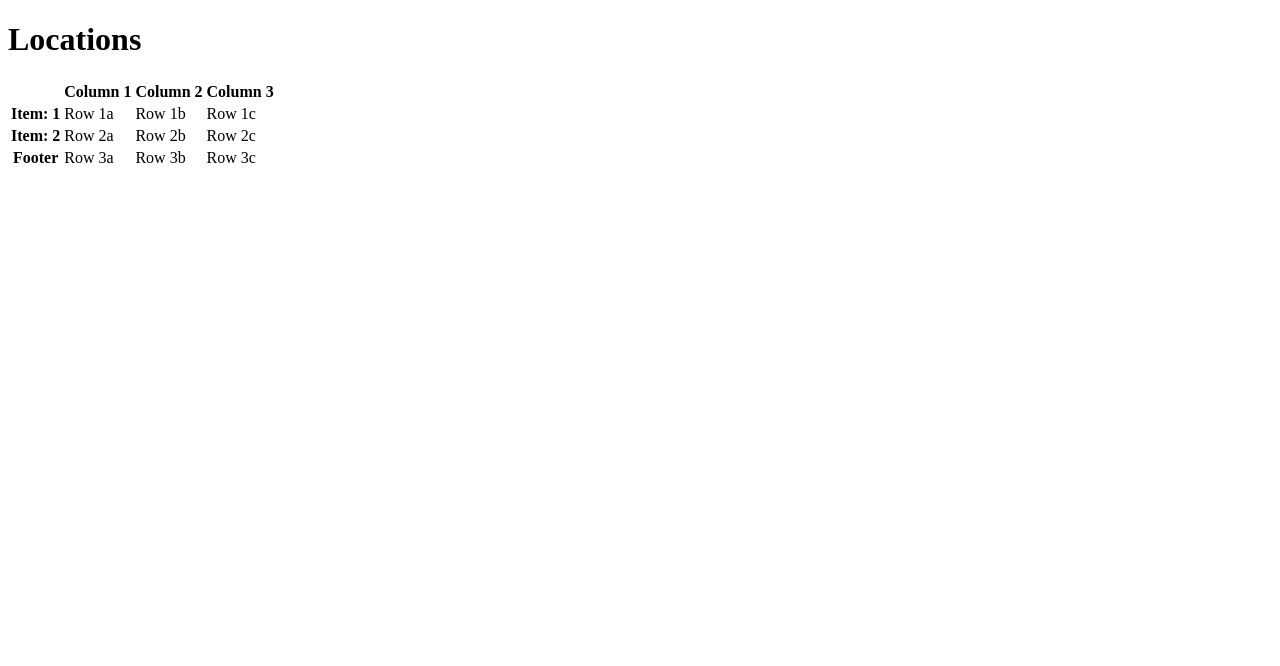
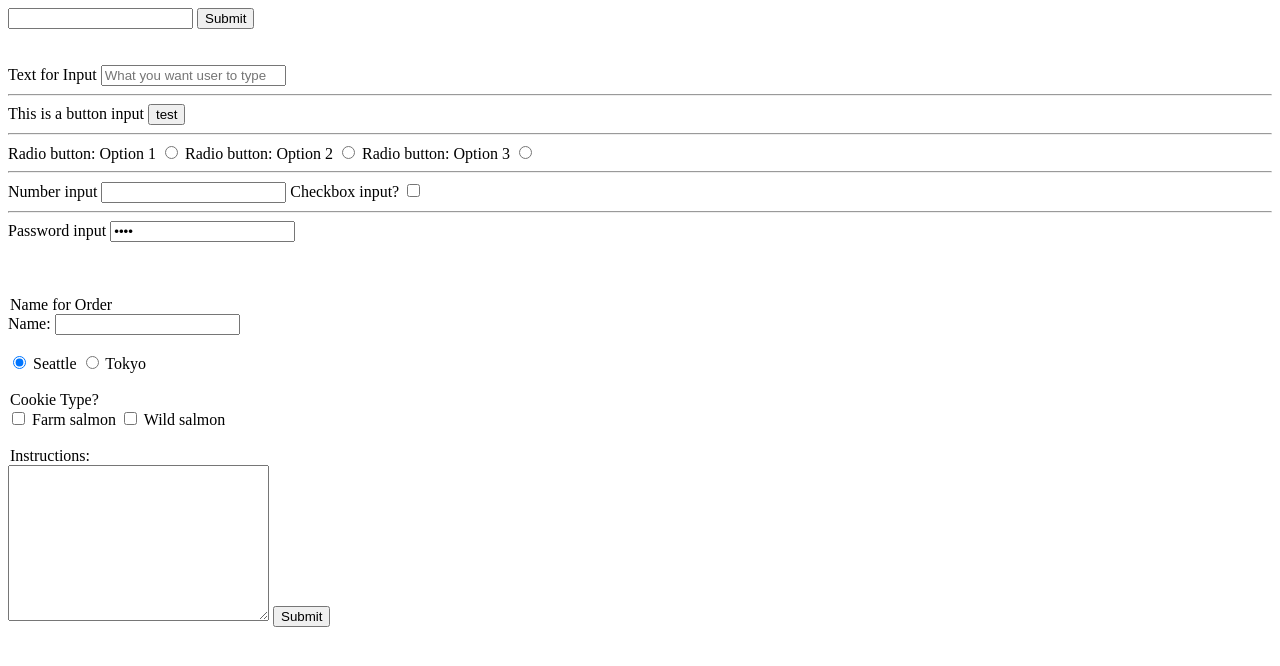
Before and after one commit to Dantay13/cookie-stand, a plain HTML site: page index.html in a window 1280 px wide. Drawn offline with Linux system fonts and the light colour scheme.

Commit message:
explored creating a form

```diff
--- a/index.html
+++ b/index.html
@@ -7,36 +7,92 @@
     <title>Document</title>
 </head>
 <body>
-    <h1>Locations</h1>
-    <table>
-        <thead>
-            <tr>
-                <th></th>
-                <th>Column 1</th>
-                <th>Column 2</th>
-                <th>Column 3</th>
-            </tr>
-        </thead>
-        <tbody>
-            <tr>
-                <th>Item: 1</th>
-                <td>Row 1a</td>
-                <td>Row 1b</td>
-                <td>Row 1c</td>
-            </tr>
-            <tr>
-                <th>Item: 2</th>
-                <td>Row 2a</td>
-                <td>Row 2b</td>
-                <td>Row 2c</td>
-            </tr>
-        </tbody>
-        <tfoot>
-            <tr>
-                <th>Footer</th>
-                <td>Row 3a</td>
-                <td>Row 3b</td>
-                <td>Row 3c</td>
+    <form id="logForm">
+        <!-- Step 2: Create inputs - HTML -->
+        <!-- name == .property -->
+        <input type="text" name="userText" id=""/>
+        <input type="submit">
+    </form>
+
+
+
+    <br><br>
+    <form id="manyInputs">
+        <label>
+            Text for Input
+            <input type="text" name="" placeholder="What you want user to type"/>
+        </label>
+        <hr>
+        <label>
+            This is a button input
+            <input type="button" value="test" />
+        </label>
+        <hr>
+        <label>
+            Radio button: Option 1
+            <input type="radio" name="idk" value="option1"/>
+        </label>
+        <label>
+            Radio button: Option 2
+            <input type="radio" name="idk" value="option2"/>
+        </label>
+        <label>
+            Radio button: Option 3
+            <input type="radio" name="idk" value="option3"/>
+        </label>
+        <hr>
+        <label>
+            Number input
+            <input type="number"/>
+        </label>
+        <label>
+            Checkbox input?
+            <input type="checkbox" value="test" />
+        </label>
+        <hr>
+        <label>
+            Password input
+            <input type="password" value="test" />
+        </label>
+    </form>
+<br>
+<br>
+<br>
+    <!-- Step 1 -->
+    <form id="foodOrder">
+        <!-- Step 2 -->
+        <legend>Name for Order</legend>
+        <label>
+            Name:
+            <input type="text" name="name" />
+        </label>
+        <br>
+        <br>
+        <label>
+            <input type="radio" name="Location" value="seattle" checked>
+            Seattle
+        </label>
+        <label>
+            <input type="radio" name="Location" value="Tokyo">
+            Tokyo
+        </label>
+        <br>
+        <br>
+        <legend>Cookie Type?</legend>
+        <label>
+            <input type="checkbox" name="Cookie Type" value="farm salmon">
+            Farm salmon
+        </label>
+        <label>
+            <input type="checkbox" name="Cookie Type" value="wild salmon">
+            Wild salmon
+        </label>
+        <br>
+        <br>
+        <legend>Instructions:</legend>
+        <textarea name="instructions" cols="30" rows="10"></textarea>
+        <input type="submit" />
+    </form>
             </tr>
         </tfoot>
     </table>
```
